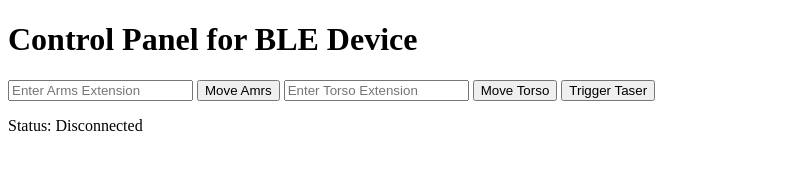
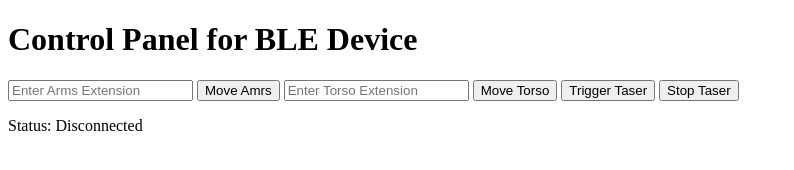
Before and after one commit to usfsoar/SentryTurret, a plain HTML site: page sentry_turret_pwa/index.html in a window 1280 px wide. Shown: the whole page, without its empty margins (0-794 px from the left). Drawn offline with Linux system fonts and the light colour scheme.

Commit message:
add stop button

```diff
--- a/sentry_turret_pwa/index.html
+++ b/sentry_turret_pwa/index.html
@@ -11,7 +11,8 @@
     <input type="text" id="torsoTrigger" placeholder="Enter Torso Extension">
     <button onclick="sendInitCommand('TT')">Move Torso</button>
 
-    <button onclick="sendInitCommand('ZT')">Trigger Taser</button>
+    <button onclick="sendInitCommand('ZT:1')">Trigger Taser</button>
+    <button onclick="sendInitCommand('ZT:0')">Stop Taser</button>
     <p id="status">Status: Disconnected</p>
 
     <script>
@@ -59,8 +60,8 @@
         }
 
         async function sendInitCommand(type) {
-            if (type==='ZT') {
-                await sendCommand('ZT');
+            if (type==='ZT:1' || type==='ZT:0') {
+                await sendCommand(type);
             }else {
                 if (type==='AT') {
                     const numberInput = document.getElementById('armsTrigger').value;
```
